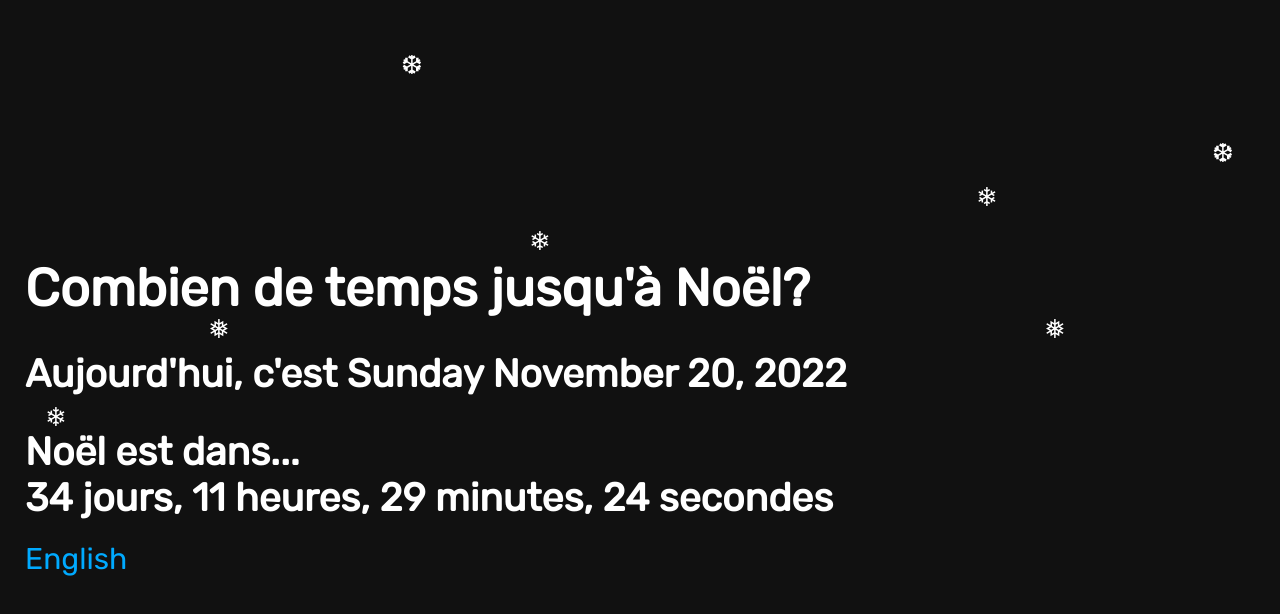
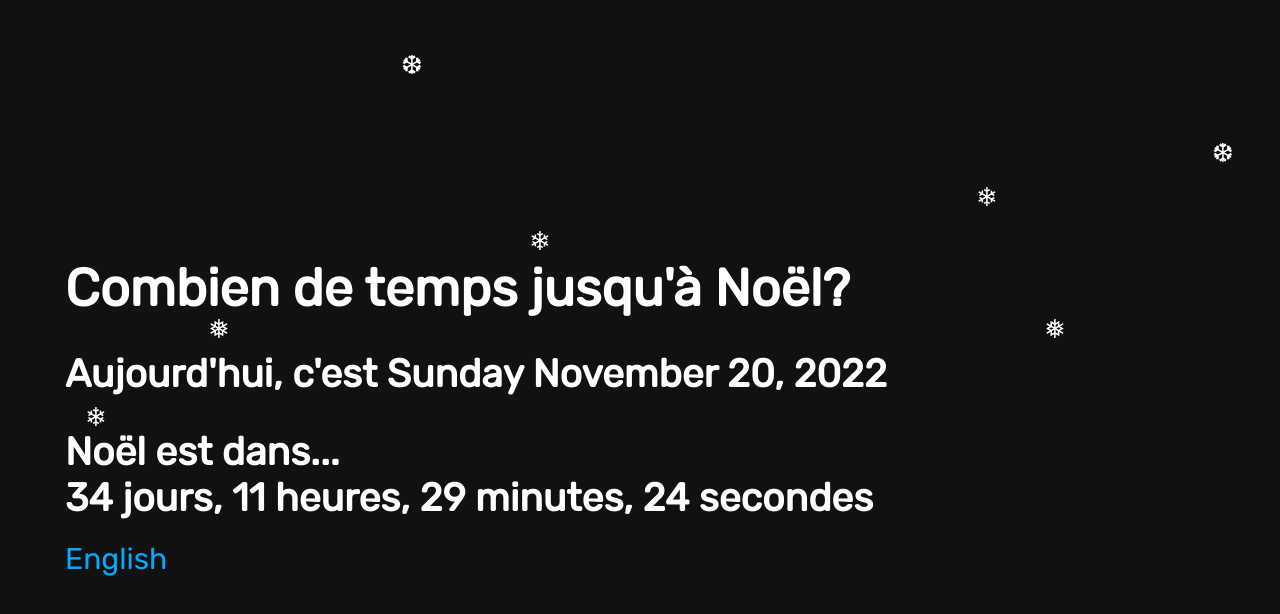
Before and after one commit to cxllm/christmas-countdown, a React (Create React App) app: page / in a window 1280 px wide. Shown: the top 614 px of the page. Built offline with nearby package versions, Linux system fonts and the light colour scheme.

Commit message:
25 -> 65 screen res fix

```diff
--- a/src/App.css
+++ b/src/App.css
@@ -7,7 +7,7 @@
 	display: flex;
 	flex-direction: column;
 	justify-content: center;
-	padding-left: 25px;
+	padding-left: 65px;
 	font-size: calc(10px + 2vmin);
 	color: white;
 	text-align: left;
```
